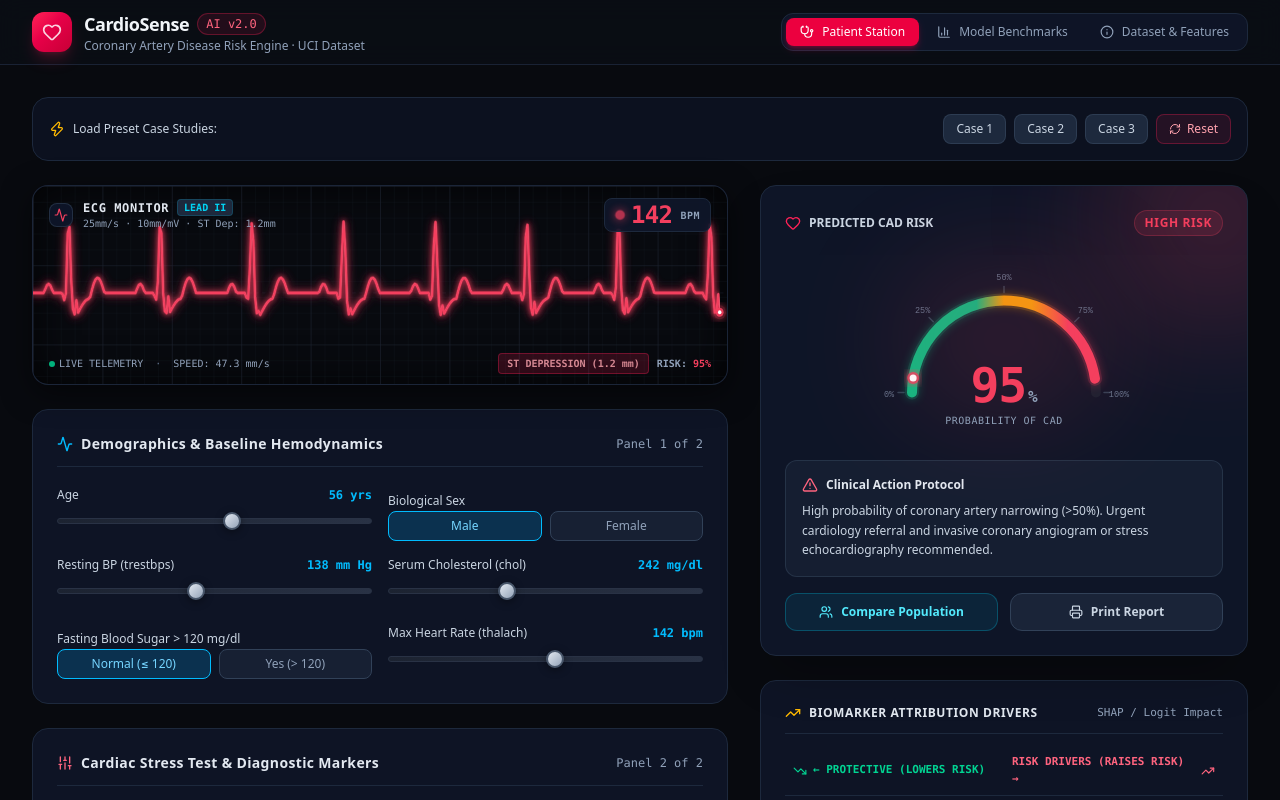
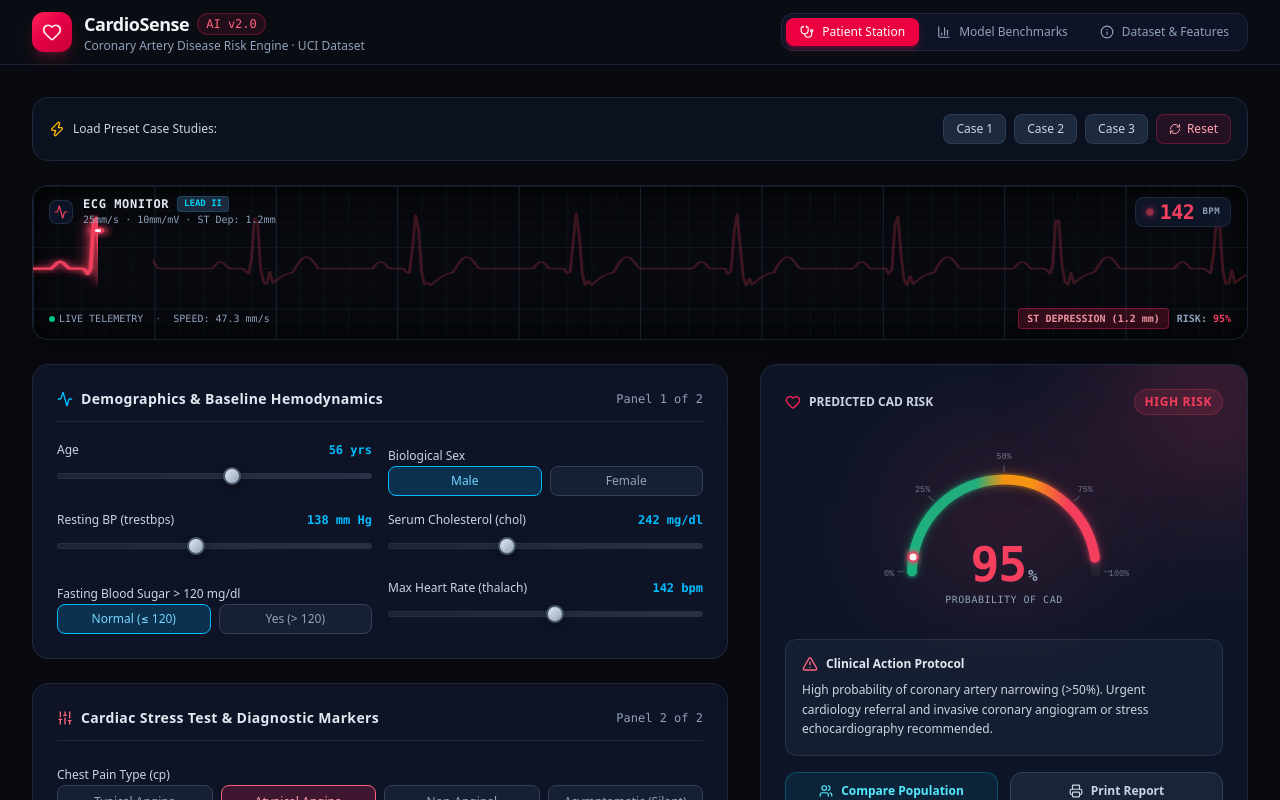
Before and after one commit to M4tyu633/heart-disease-prediction, a Next.js app: page / in a window 1280 px wide. Shown: the top 800 px of the page. Built offline with nearby package versions, Linux system fonts and the light colour scheme.

Commit message:
fix: balanced full-width ECG telemetry bar and clean risk cockpit

```diff
--- a/src/app/page.tsx
+++ b/src/app/page.tsx
@@ -135,10 +135,8 @@ export default function HeartDiseaseApp() {
         </div>
 
         {activeTab === "calculator" && (
-          <div className="grid grid-cols-1 lg:grid-cols-12 gap-8">
-            {/* Left 7 Cols: Patient Biomarkers & Clinical Parameters */}
-            <div className="lg:col-span-7 space-y-6">
-              {/* Real-Time Telemetry ECG Monitor */}
+          <div className="space-y-6">
+            {/* Full-Width Telemetry ECG Lead II Monitor */}
             <EcgMonitor
               heartRate={patient.thalch}
               stDepression={patient.oldpeak}
@@ -146,6 +144,9 @@ export default function HeartDiseaseApp() {
               riskColor={result.riskColor}
             />
 
+            <div className="grid grid-cols-1 lg:grid-cols-12 gap-8">
+              {/* Left 7 Cols: Patient Biomarkers & Clinical Parameters */}
+              <div className="lg:col-span-7 space-y-6">
                 {/* Section 1: Demographics & Hemodynamics */}
                 <div className="p-6 rounded-2xl bg-slate-900/80 border border-slate-800 space-y-5">
                 <div className="flex items-center justify-between border-b border-slate-800 pb-3">
@@ -497,6 +498,7 @@ export default function HeartDiseaseApp() {
               </div>
             </div>
           </div>
+        </div>
       )}
 
         {activeTab === "benchmark" && (
--- a/src/components/EcgMonitor.tsx
+++ b/src/components/EcgMonitor.tsx
@@ -180,13 +180,13 @@ export default function EcgMonitor({
   return (
     <div
       ref={containerRef}
-      className="relative w-full h-[200px] bg-[#080a0f] rounded-2xl border border-slate-800/90 overflow-hidden shadow-2xl flex flex-col justify-between select-none"
+      className="relative w-full h-[155px] bg-[#07090e] rounded-2xl border border-slate-800/80 overflow-hidden shadow-xl flex flex-col justify-between select-none"
       style={{
-        boxShadow: `inset 0 0 40px rgba(0, 0, 0, 0.8), 0 8px 30px rgba(0, 0, 0, 0.5)`,
+        boxShadow: `inset 0 0 30px rgba(0, 0, 0, 0.9), 0 8px 24px rgba(0, 0, 0, 0.4)`,
       }}
     >
       {/* Top Status & Overlay Header */}
-      <div className="relative z-20 flex items-center justify-between px-4 pt-3 pointer-events-none">
+      <div className="relative z-20 flex items-center justify-between px-4 pt-2.5 pointer-events-none">
         {/* Left: Lead & Monitor Status */}
         <div className="flex items-center gap-2.5">
           <div className="w-6 h-6 rounded-lg bg-slate-900/90 border border-slate-700/60 flex items-center justify-center">
@@ -197,12 +197,12 @@ export default function EcgMonitor({
               <span className="font-mono text-xs font-bold tracking-wider text-slate-200">
                 ECG MONITOR
               </span>
-              <span className="text-[10px] font-mono px-1.5 py-0.2 rounded bg-slate-800 text-cyan-400 font-semibold border border-cyan-500/20">
+              <span className="text-[9px] font-mono px-1.5 py-0.2 rounded bg-slate-800 text-cyan-400 font-semibold border border-cyan-500/20">
                 LEAD II
               </span>
             </div>
             <span className="text-[10px] font-mono text-slate-400">
-              25mm/s · 10mm/mV · {clampedSt > 1.0 ? `ST Dep: ${clampedSt.toFixed(1)}mm` : "ST: Normal"}
+              25mm/s &middot; 10mm/mV &middot; {clampedSt > 1.0 ? `ST Dep: ${clampedSt.toFixed(1)}mm` : "ST: Isoelectric"}
             </span>
           </div>
         </div>
@@ -212,20 +212,20 @@ export default function EcgMonitor({
           {/* Synchronized pulsing cardiac dot */}
           <div className="flex items-center gap-1.5 px-2.5 py-1 rounded-lg bg-slate-900/90 border border-slate-800">
             <span
-              className="w-2.5 h-2.5 rounded-full"
+              className="w-2 h-2 rounded-full"
               style={{
                 backgroundColor: riskColor,
-                boxShadow: `0 0 10px ${riskColor}`,
+                boxShadow: `0 0 8px ${riskColor}`,
                 animation: `ecg-heartbeat ${pulseIntervalSec}s ease-in-out infinite`,
               }}
             />
             <span
-              className="text-2xl font-black font-mono tracking-tight leading-none"
+              className="text-xl font-black font-mono tracking-tight leading-none"
               style={{ color: riskColor }}
             >
               {clampedHr}
             </span>
-            <span className="text-[10px] font-bold text-slate-400 font-mono tracking-wider ml-0.5">
+            <span className="text-[9px] font-bold text-slate-400 font-mono tracking-wider ml-0.5">
               BPM
             </span>
           </div>
```
Lines whose indentation alone changed are shown as unchanged.
